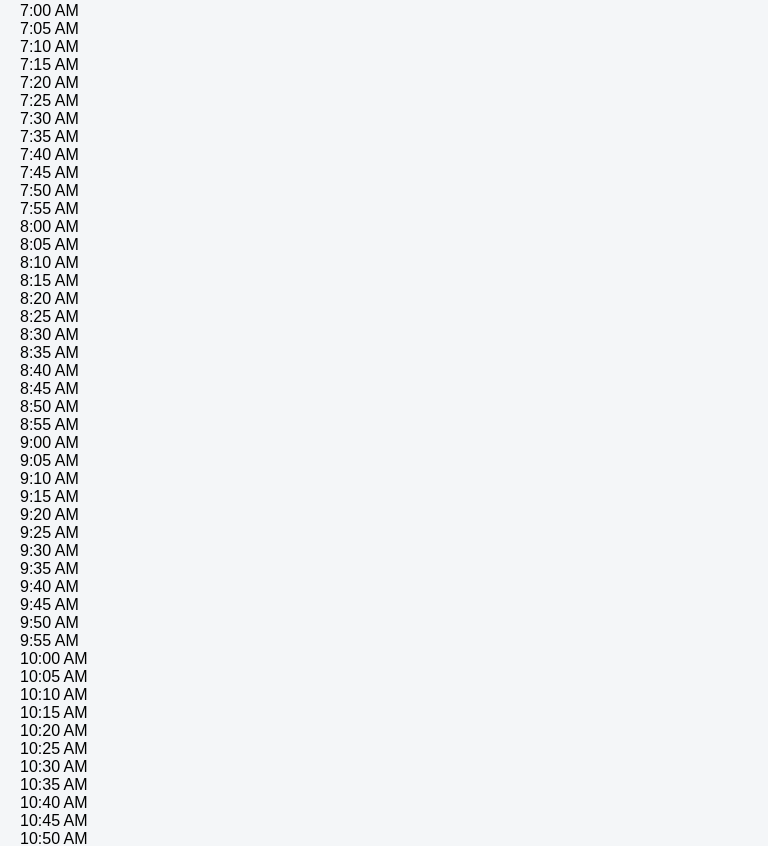
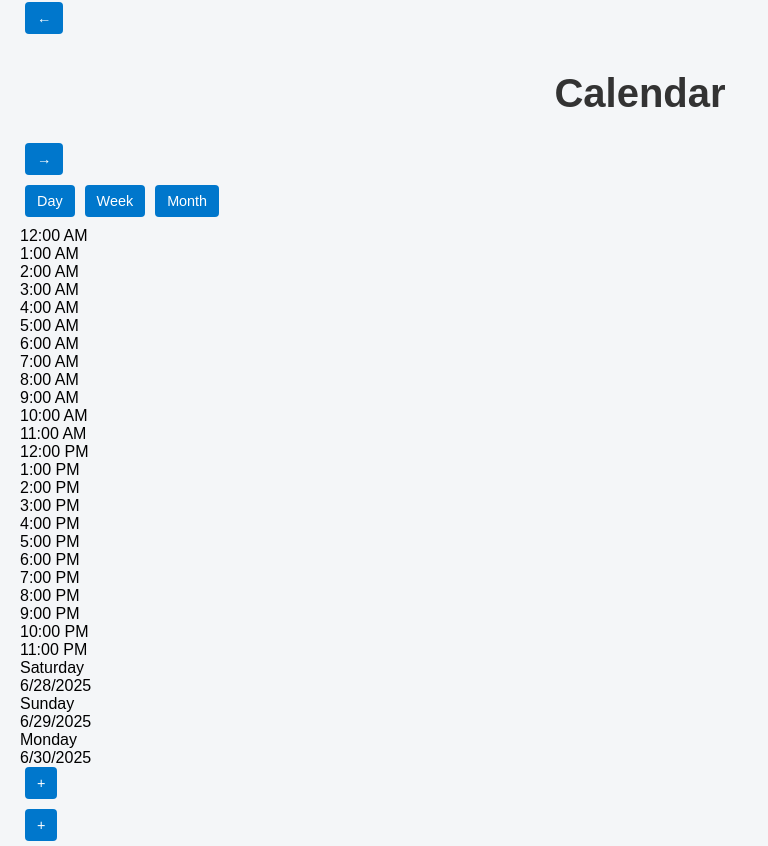
Before and after one commit to JMaraglia/crumb-v3, a React (Vite) app: page /calendar in a window 1280 px wide. Shown: the part 455-1301 px from the top of the page, without its empty margins (0-768 px from the left). Built offline with nearby package versions, Linux system fonts and the light colour scheme.

Commit message:
weekvew update

```diff
--- a/src/WeekView.jsx
+++ b/src/WeekView.jsx
@@ -2,8 +2,8 @@
 import React, { useState, useRef, useEffect } from "react";
 import dayjs from "dayjs";
 
-const TIME_SLOTS = Array.from({ length: (22 - 7) * 12 }, (_, i) =>
-  dayjs().startOf("day").add(7 * 60 + i * 5, "minute")
+const HOURS = Array.from({ length: 24 }, (_, i) =>
+  dayjs().startOf("day").add(i, "hour")
 );
 
 const COLOR_OPTIONS = [
@@ -133,10 +133,25 @@ export default function WeekView() {
 
   return (
     <div ref={scrollRef} className="p-2 sm:p-4 min-h-screen bg-white overflow-x-auto">
+      <div className="flex items-center justify-between mb-2">
+        <button onClick={handlePrev} className="text-lg px-2">←</button>
+        <h1 className="text-xl font-bold">Calendar</h1>
+        <button onClick={handleNext} className="text-lg px-2">→</button>
+      </div>
+      <div className="flex justify-center gap-2 mb-2">
+        {['Day', 'Week', 'Month'].map((label) => (
+          <button
+            key={label}
+            className={`border rounded px-2 py-1 text-sm ${label === 'Week' ? 'bg-blue-500 text-white' : ''}`}
+          >
+            {label}
+          </button>
+        ))}
+      </div>
       <div className="grid grid-cols-[60px_repeat(3,minmax(200px,1fr))] border-t border-l relative min-w-[700px]">
         <div className="bg-gray-100 border-r z-10">
-          {TIME_SLOTS.map((slot, i) => (
-            <div key={i} className="h-6 text-[10px] px-1 border-b">
+          {HOURS.map((slot, i) => (
+            <div key={i} className="h-16 text-[10px] px-1 border-b">
               {slot.format("h:mm A")}
             </div>
           ))}
@@ -149,13 +164,14 @@ export default function WeekView() {
           return (
             <div key={i} className="border-r relative">
               <div className="text-center text-xs sm:text-sm font-semibold py-1 border-b bg-white sticky top-0 z-10">
-                {day.format("ddd M/D/YYYY")}
+                <div className="font-bold">{day.format("dddd")}</div>
+                <div className="text-xs">{day.format("M/D/YYYY")}</div>
               </div>
-              {TIME_SLOTS.map((_, j) => (
+              {HOURS.map((_, j) => (
                 <div
                   key={j}
-                  className="h-6 border-b cursor-pointer hover:bg-blue-50"
-                  onClick={() => openModal(day, j)}
+                  className="h-16 border-b cursor-pointer hover:bg-blue-50"
+                  onClick={() => openModal(day, j * 12)}
                 ></div>
               ))}
               {dayEvents.map((ev) => (
@@ -164,8 +180,8 @@ export default function WeekView() {
                   onClick={() => openModal(day, ev.start, ev)}
                   className="absolute left-0 right-0 px-1 text-[10px] text-white cursor-pointer"
                   style={{
-                    top: `${ev.start * 24}px`,
-                    height: `${(ev.duration / 5) * 24}px`,
+                    top: `${(ev.start / 12) * 64}px`,
+                    height: `${(ev.duration / 60) * 64}px`,
                     backgroundColor: ev.color,
                   }}
                   title="Click to edit"
@@ -177,6 +193,13 @@ export default function WeekView() {
           );
         })}
       </div>
+
+      <button
+        onClick={() => openModal(startDate, 96)}
+        className="fixed bottom-4 right-4 w-12 h-12 rounded-full bg-blue-500 text-white text-3xl flex items-center justify-center shadow-lg"
+      >
+        +
+      </button>
 
       {showModal && (
         <div className="fixed inset-0 bg-black bg-opacity-50 flex justify-center items-center z-50 transition-opacity duration-300">
```
